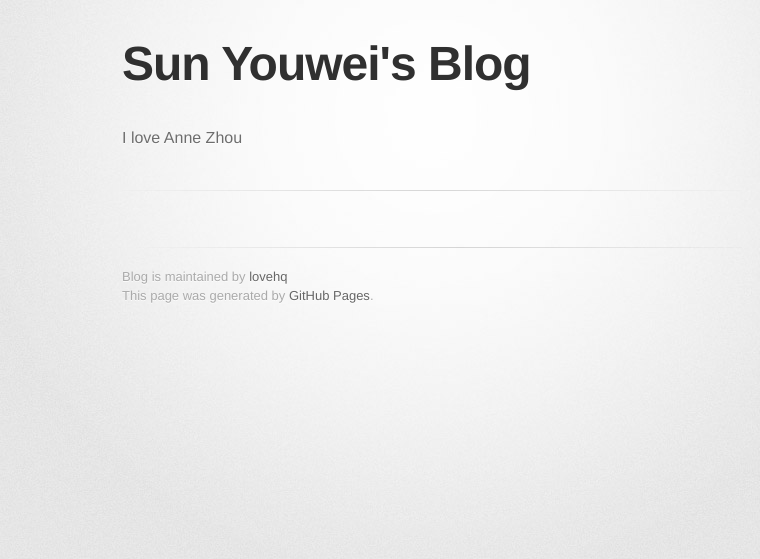
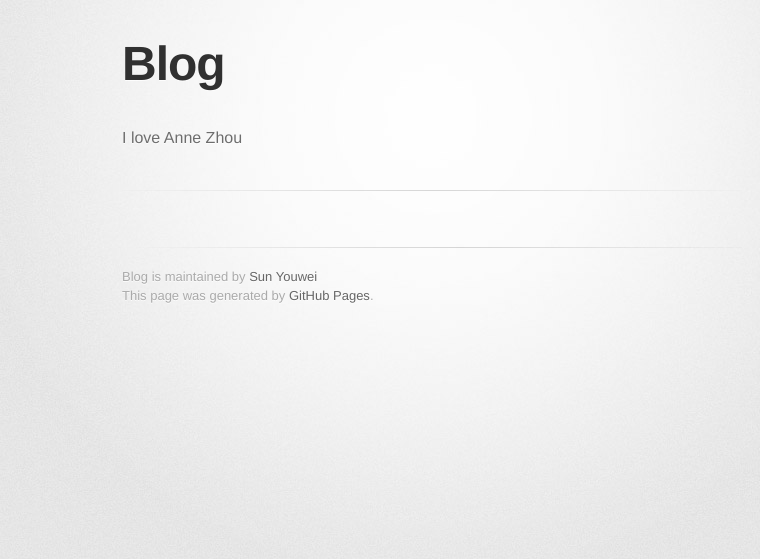
Before and after one commit to lovehq/blog, a Jekyll site: the page index.html, which Jekyll copies as it is, in a window 1280 px wide. Shown: the top 559 px of the page, without its empty margins (208-968 px from the left). Built offline with Jekyll 4.4.1, drawn with Linux system fonts in a browser that asks for light colours; some web fonts are replaced; some of the changed lines change nothing that is shown.

Commit message:
Update index.html

```diff
--- a/index.html
+++ b/index.html
@@ -18,7 +18,7 @@
       <div class="inner">
 
         <header>
-          <h1>Sun Youwei's Blog</h1>
+          <h1>Blog</h1>
           <h2></h2>
         </header>
 
@@ -33,7 +33,7 @@
         </section>
 
         <footer>
-          Blog is maintained by <a href="https://github.com/lovehq">lovehq</a><br>
+          Blog is maintained by <a href="https://github.com/lovehq">Sun Youwei</a><br>
           This page was generated by <a href="http://pages.github.com">GitHub Pages</a>.
         </footer>
 
```
